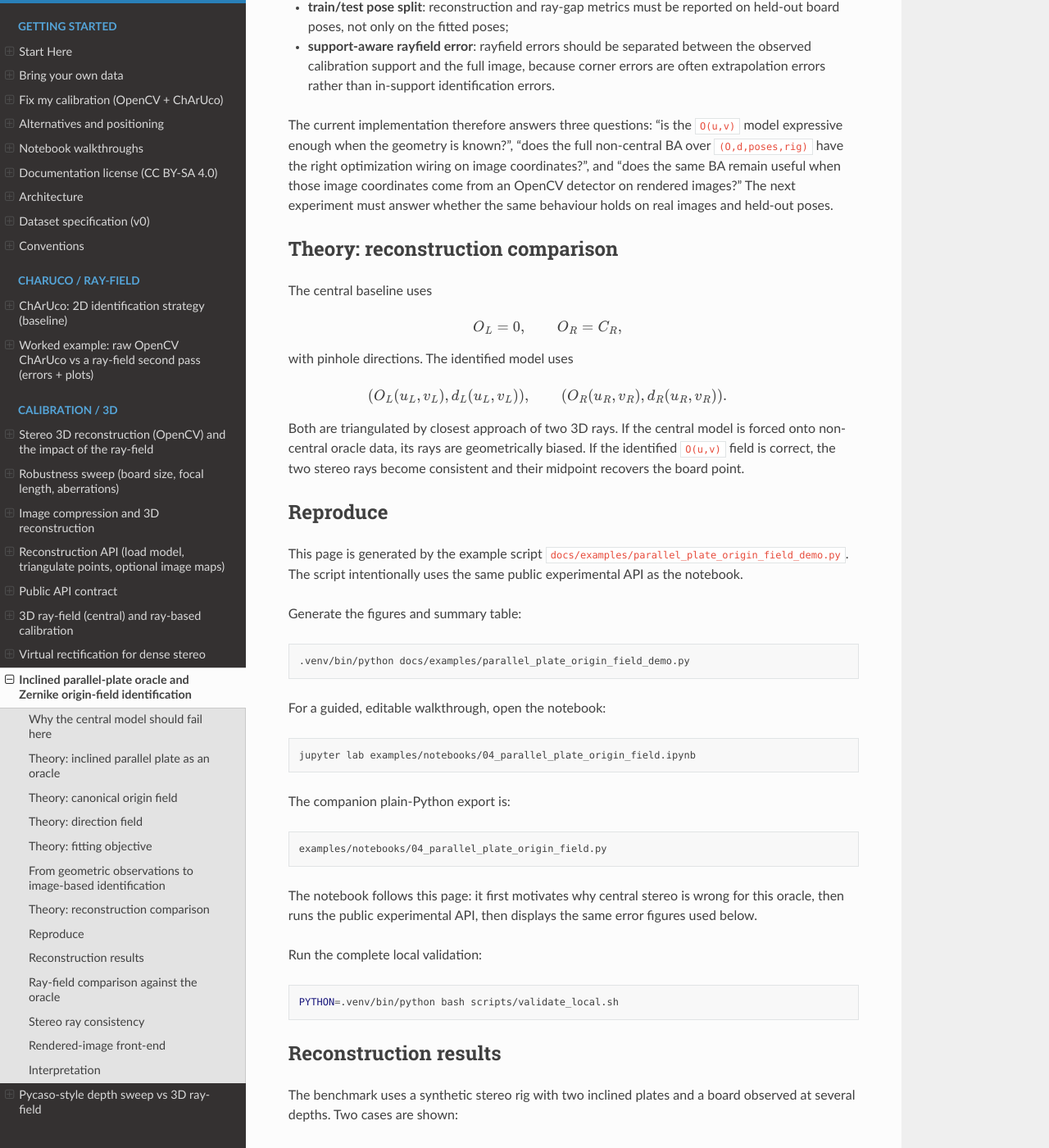
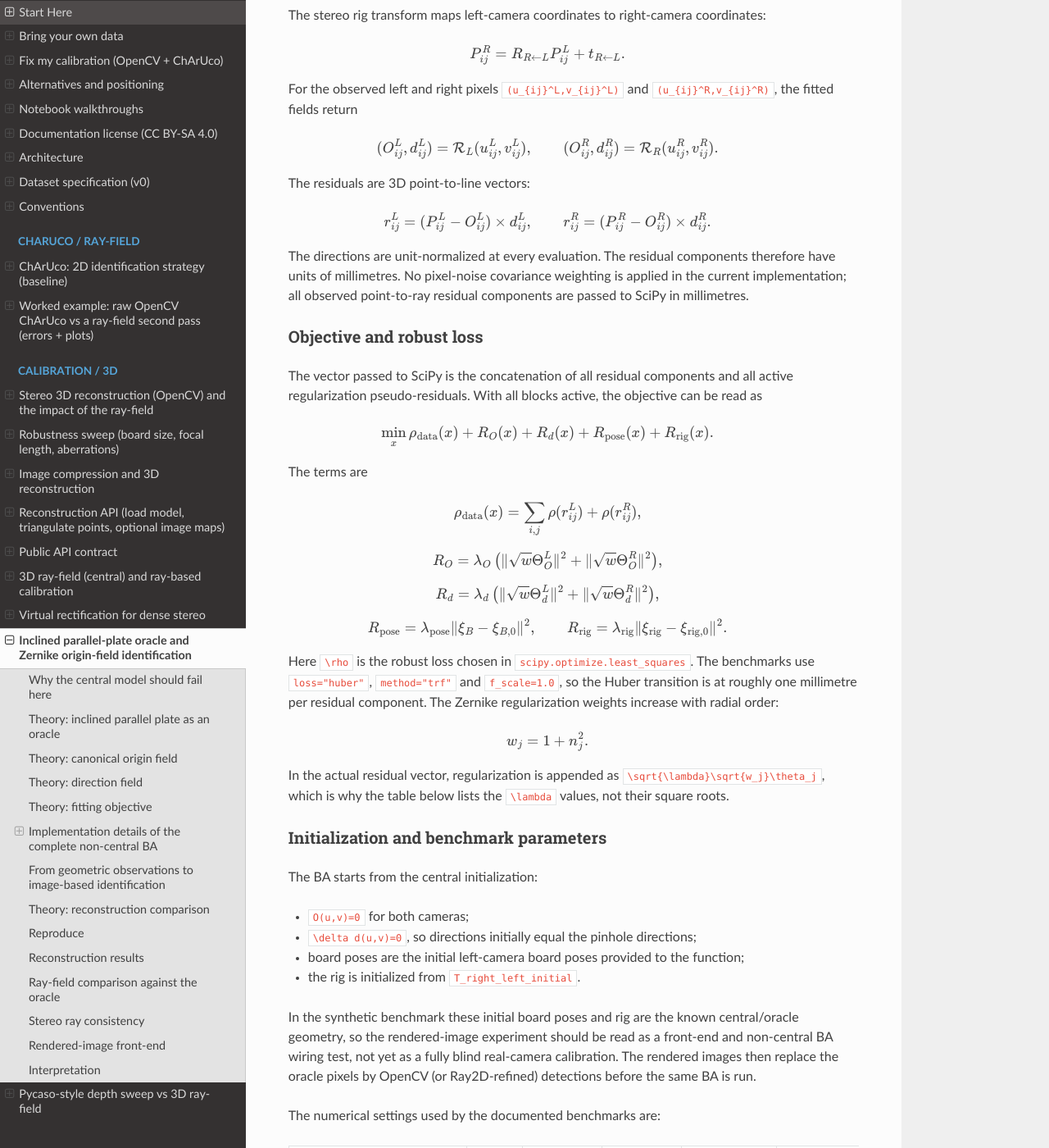
Before and after one commit to jeffwitz/StereoComplex, a Sphinx documentation site: the page built from docs/PARALLEL_PLATE_ORIGIN_FIELD.md, in a window 1280 px wide and 1400 px high, scrolled down 4435 px. Shown: the whole window at 82% size. Built offline with Sphinx 7.4.7 and the Read the Docs theme 3.1.0, drawn with Linux system fonts in a browser that asks for light colours; some of the changed text lies outside the part shown.

Commit message:
Theoritical explanation of the Bundle Ajustment

````diff
--- a/docs/PARALLEL_PLATE_ORIGIN_FIELD.md
+++ b/docs/PARALLEL_PLATE_ORIGIN_FIELD.md
@@ -223,6 +223,175 @@ central initialization:
 The regularization is not cosmetic: planar non-central calibration has gauge
 freedoms. Without weak priors, the optimizer can trade board motion, baseline,
 and rayfield deformation while preserving very small point-to-ray residuals.
+
+## Implementation details of the complete non-central BA
+
+The implementation is in
+`src/stereocomplex/calibration/fit_zernike_origin_field.py`. This section states
+the exact optimization problem used by the benchmark, so the reported numbers
+can be audited from the code.
+
+For a Zernike maximum order `nmax`, the code uses all real Zernike modes with
+radial order `n <= nmax`, including the constant and linear modes. Thus
+`nmax=3` gives 10 modes and `nmax=4` gives 15 modes. Each camera has its own
+origin coefficients, and, when direction fitting is enabled, its own direction
+coefficients:
+
+```{math}
+\Theta_O^L,\Theta_O^R \in \mathbb R^{N_Z\times 3},
+\qquad
+\Theta_d^L,\Theta_d^R \in \mathbb R^{N_Z\times 3}.
+```
+
+The complete optimized state is
+
+```{math}
+x =
+\left[
+\Theta_O^L,\Theta_O^R,
+\Theta_d^L,\Theta_d^R,
+\xi_{B,1},\ldots,\xi_{B,N_f},
+\xi_{\mathrm{rig}}
+\right],
+```
+
+where the `\Theta_d` block is present only when `optimize_directions=True`, the
+board-pose increments are present only when `optimize_board_poses=True`, and the
+rig increment is present only when `optimize_stereo_extrinsics=True`. In the
+complete BA used for the rendered-image table, all three flags are enabled.
+
+All pose parameters are represented by 6-vectors
+`\xi=(\omega_x,\omega_y,\omega_z,t_x,t_y,t_z)`: the first three entries are a
+SciPy rotation vector and the last three entries are the translation in
+millimetres. The current implementation optimizes absolute SE(3) parameters but
+regularizes their difference from the initialization.
+
+### Frames and residuals
+
+Board poses are represented first in the left-camera frame. For frame `i` and
+board point `X_j^B`, the left-camera point is
+
+```{math}
+P_{ij}^L = T_{L\leftarrow B,i}\,X_j^B .
+```
+
+The stereo rig transform maps left-camera coordinates to right-camera
+coordinates:
+
+```{math}
+P_{ij}^R =
+R_{R\leftarrow L}P_{ij}^L + t_{R\leftarrow L}.
+```
+
+For the observed left and right pixels
+`(u_{ij}^L,v_{ij}^L)` and `(u_{ij}^R,v_{ij}^R)`, the fitted fields return
+
+```{math}
+(O_{ij}^L,d_{ij}^L)=\mathcal R_L(u_{ij}^L,v_{ij}^L),
+\qquad
+(O_{ij}^R,d_{ij}^R)=\mathcal R_R(u_{ij}^R,v_{ij}^R).
+```
+
+The residuals are 3D point-to-line vectors:
+
+```{math}
+r_{ij}^L = (P_{ij}^L-O_{ij}^L)\times d_{ij}^L,
+\qquad
+r_{ij}^R = (P_{ij}^R-O_{ij}^R)\times d_{ij}^R.
+```
+
+The directions are unit-normalized at every evaluation. The residual components
+therefore have units of millimetres. No pixel-noise covariance weighting is
+applied in the current implementation; all observed point-to-ray residual
+components are passed to SciPy in millimetres.
+
+### Objective and robust loss
+
+The vector passed to SciPy is the concatenation of all residual components and
+all active regularization pseudo-residuals. With all blocks active, the
+objective can be read as
+
+```{math}
+\min_x
+\rho_{\mathrm{data}}(x)
++ R_O(x)
++ R_d(x)
++ R_{\mathrm{pose}}(x)
++ R_{\mathrm{rig}}(x).
+```
+
+The terms are
+
+```{math}
+\rho_{\mathrm{data}}(x)=
+\sum_{i,j}\rho(r_{ij}^L)+\rho(r_{ij}^R),
+```
+
+```{math}
+R_O =
+\lambda_O\left(
+\|\sqrt{w}\Theta_O^L\|^2+
+\|\sqrt{w}\Theta_O^R\|^2
+\right),
+```
+
+```{math}
+R_d =
+\lambda_d\left(
+\|\sqrt{w}\Theta_d^L\|^2+
+\|\sqrt{w}\Theta_d^R\|^2
+\right),
+```
+
+```{math}
+R_{\mathrm{pose}} =
+\lambda_{\mathrm{pose}}\|\xi_B-\xi_{B,0}\|^2,
+\qquad
+R_{\mathrm{rig}} =
+\lambda_{\mathrm{rig}}\|\xi_{\mathrm{rig}}-\xi_{\mathrm{rig},0}\|^2 .
+```
+
+Here `\rho` is the robust loss chosen in `scipy.optimize.least_squares`. The
+benchmarks use `loss="huber"`, `method="trf"` and `f_scale=1.0`, so the Huber
+transition is at roughly one millimetre per residual component. The Zernike
+regularization weights increase with radial order:
+
+```{math}
+w_j = 1+n_j^2 .
+```
+
+In the actual residual vector, regularization is appended as
+`\sqrt{\lambda}\sqrt{w_j}\theta_j`, which is why the table below lists the
+`\lambda` values, not their square roots.
+
+### Initialization and benchmark parameters
+
+The BA starts from the central initialization:
+
+- `O(u,v)=0` for both cameras;
+- `\delta d(u,v)=0`, so directions initially equal the pinhole directions;
+- board poses are the initial left-camera board poses provided to the function;
+- the rig is initialized from `T_right_left_initial`.
+
+In the synthetic benchmark these initial board poses and rig are the known
+central/oracle geometry, so the rendered-image experiment should be read as a
+front-end and non-central BA wiring test, not yet as a fully blind real-camera
+calibration. The rendered images then replace the oracle pixels by OpenCV (or
+Ray2D-refined) detections before the same BA is run.
+
+The numerical settings used by the documented benchmarks are:
+
+| Case | nmax | `lambda_O` | `lambda_d` | `lambda_pose` | `lambda_rig` | `max_nfev` |
+| --- | ---: | ---: | ---: | ---: | ---: | ---: |
+| O-only geometric benchmark | 4 | `1e-3` | inactive | inactive | inactive | 200 |
+| Full geometric BA | 3 | `1e-5` | `1e-2` | `10` | `100` | 100 |
+| Rendered-image BA | 3 | `1e-5` | `1e-2` | `100` | `1000` | 200 |
+
+These relatively strong pose and rig priors in the rendered-image BA are
+intentional. With a planar target and a non-central rayfield, the problem has
+practical gauge freedoms: without priors, pose, baseline and rayfield
+deformation can compensate one another while keeping small point-to-ray
+residuals.
 
 ## From geometric observations to image-based identification
 
````
